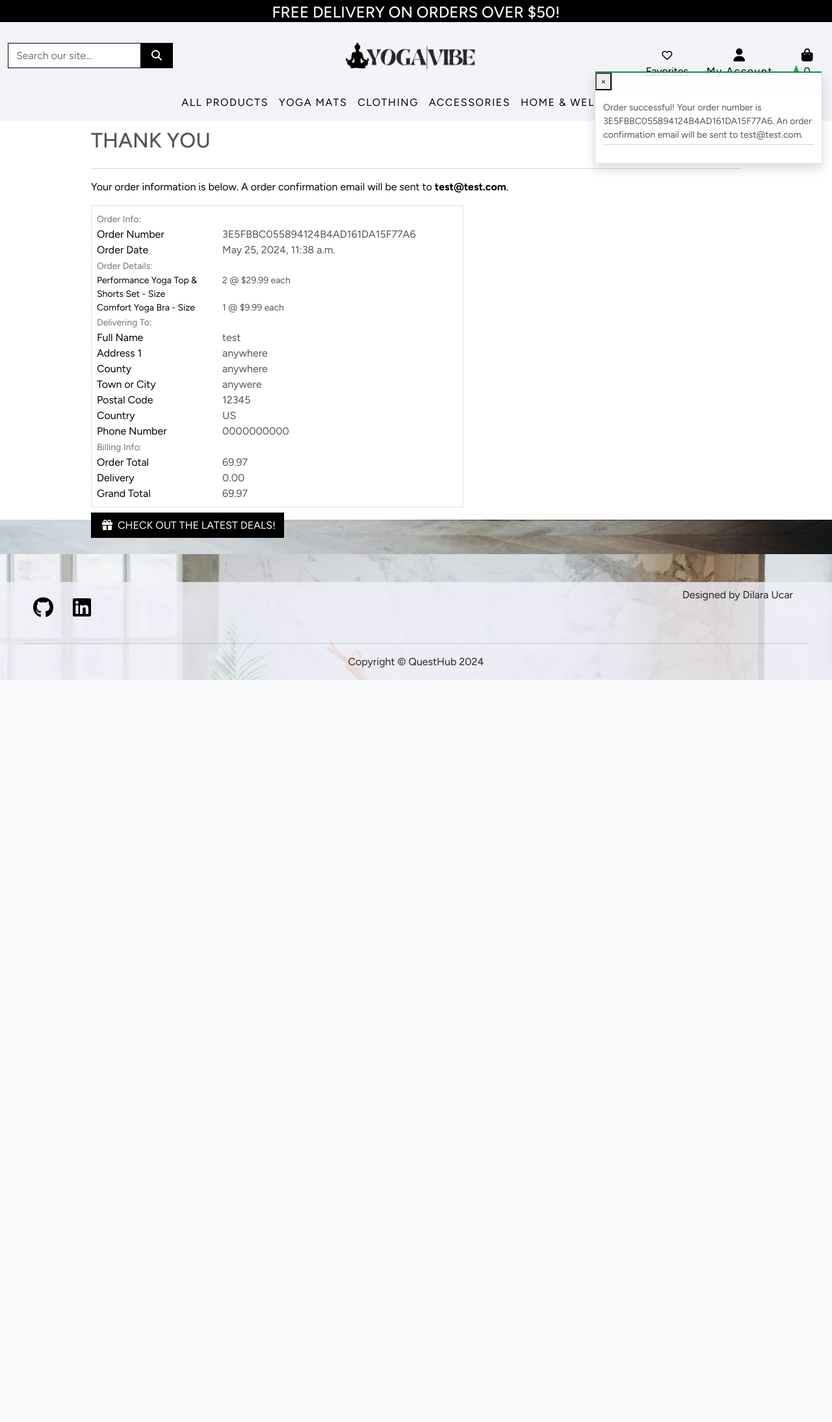
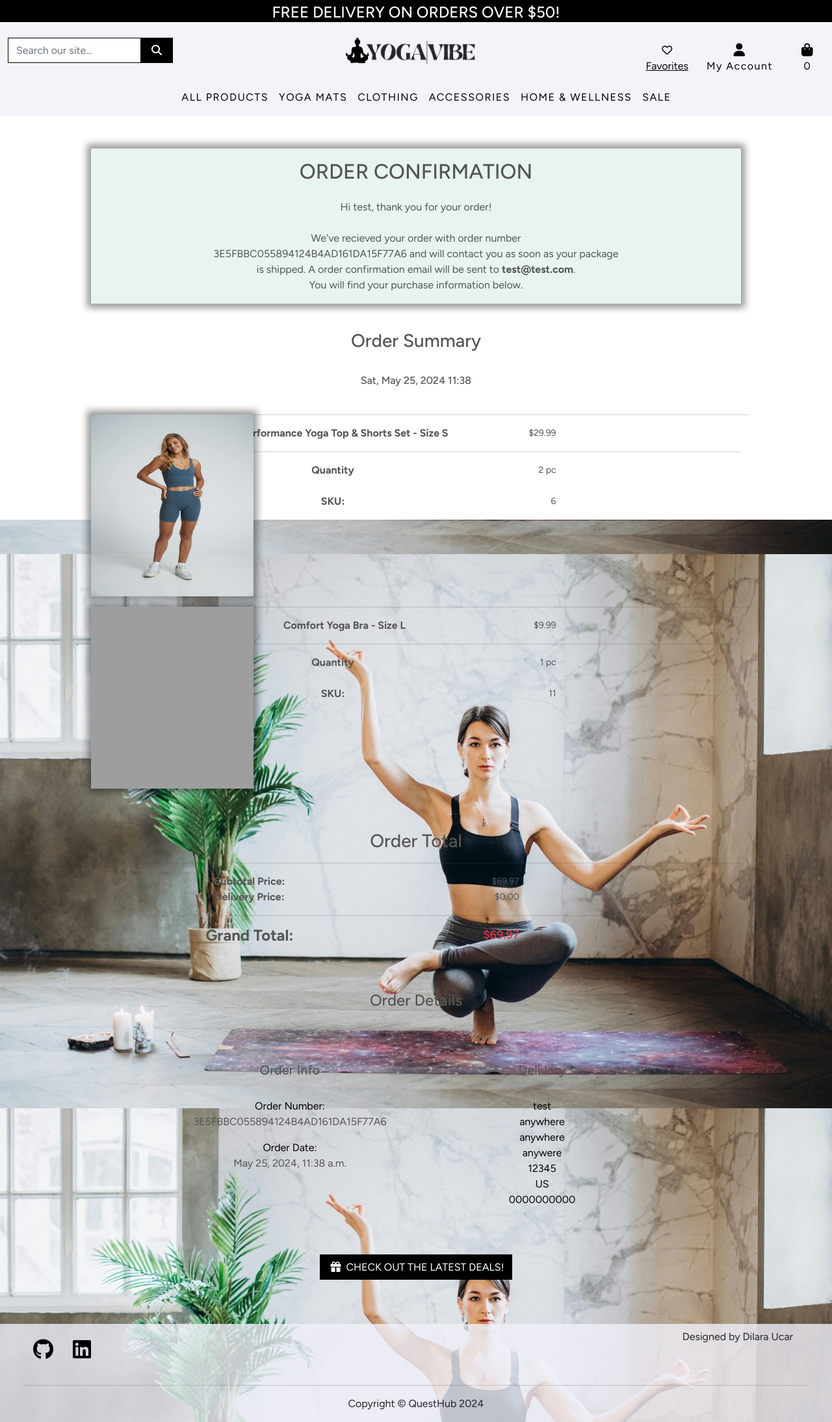
Before and after one commit to DilaraUcar/yoga_vibe_p5, a Django app: a page that uses checkout/templates/checkout/checkout_success.html in a window 1280 px wide. Shown: the whole page at 65% size. Before the commit the page ends 1047 px from the top, so only its background shows below. Run offline with Django 3.2, Linux system fonts and the light colour scheme; data comes from the database, SQL or seed files in the repository; parts of the project's set-up code (start-up, migrations or seed data) failed here and were passed over; some libraries are stand-ins or nearby versions; grey boxes are pictures that could not be loaded.

Commit message:
Customize checkout success page

```diff
--- a/checkout/models.py
+++ b/checkout/models.py
@@ -62,6 +62,9 @@ class Order(models.Model):
     def __str__(self):
         return self.order_number
 
+    def get_first_name(self):
+        return self.full_name.split(' ')[0]
+
 
 class OrderLineItem(models.Model):
     order = models.ForeignKey(Order, null=False, blank=False, on_delete=models.CASCADE, related_name='lineitems')
--- a/checkout/static/checkout/css/checkout.css
+++ b/checkout/static/checkout/css/checkout.css
@@ -1,3 +1,5 @@
+/*------------------------------------------------ Checkout page*/
+
 .StripeElement,
 .stripe-style-input {
   box-sizing: border-box;
@@ -70,3 +72,27 @@ select option[value=""] {
     margin: 0;
     height: 100%;
 }
+
+/*------------------------------------------------ Checkout Success Page */
+
+.order-confirmation-bg {
+    background-color: rgba(178, 217, 194, 0.3);
+}
+
+.fw-semibold {
+    font-weight: 500;
+}
+
+.custom-img-fluid{
+    height: 280px;
+    width: 250px;
+}
+
+.z-index {
+    z-index: 99;
+}
+
+.custom-fw-bold {
+    font-size: large;
+    font-weight: 600;
+}
--- a/checkout/templates/checkout/checkout_success.html
+++ b/checkout/templates/checkout/checkout_success.html
@@ -17,182 +17,172 @@
 <div class="overlay"></div>
 <div class="container">
     <div class="row">
-        <div class="col">
+        <div class="col pt-5 text-center">
+            <div class="order-confirmation-bg box-shadow">
                 <hr>
-            <h2 class="logo-font mb-4">Thank You</h2>
+                <h2 class="logo-font mb-4">Order Confirmation</h2>
+                <p>Hi {{ order.get_first_name }}, thank you for your order!
+                    <br>
+                    <br>
+                    We've recieved your order with order number
+                    <br>
+                    {{ order.order_number }} and will contact you as soon as your package
+                    <br>
+                    is shipped. A order confirmation email will be sent to
+                    <strong>{{ order.email }}</strong>.
+                    <br>
+                    You will find your purchase information below.
+                </p>
                 <hr>
-            <p class="text-black">Your order information is below. A order confirmation email will be sent to
-                <strong>{{ order.email }}</strong>.</p>
             </div>
-    </div>
-    <div class="row">
-        <div class="col-12 col-lg-7">
-            <div class="order-confirmation-wrapper p-2 border">
-                <div class="row">
-                    <div class="col">
-                        <small class="text-muted">Order Info:</small>
-                    </div>
-                </div>
-
-                <div class="row">
-                    <div class="col-12 col-md-4">
-                        <p class="mb-0 text-black font-weight-bold">Order Number</p>
-                    </div>
-                    <div class="col-12 col-md-8 text-md-right">
-                        <p class="mb-0">{{ order.order_number }}</p>
-                    </div>
-                </div>
-
-                <div class="row">
-                    <div class="col-12 col-md-4">
-                        <p class="mb-0 text-black font-weight-bold">Order Date</p>
-                    </div>
-                    <div class="col-12 col-md-8 text-md-right">
-                        <p class="mb-0">{{ order.date }}</p>
-                    </div>
-                </div>
-
-                <div class="row">
-                    <div class="col">
-                        <small class="text-muted">Order Details:</small>
-                    </div>
+            <div>
+                <br>
+                <h3>Order Summary</h3>
+                <br>
+                <p class="fw-semibold">{{ order_date|date:"D, M d, Y H:i" }}</p>
+                <br>
             </div>
 
             {% for item in order.lineitems.all %}
+            <div class="row mb-3">
+                <div class="col-12 col-md-2 z-index">
+                    <img src="{{ item.product.image1.url }}" alt="{{ item.product.name }}" class="custom-img-fluid box-shadow">
+                </div>
+                <div class="col-12 col-md-10">
                     <div class="row">
-                    <div class="col-12 col-md-4">
-                        <p class="small mb-0 text-black font-weight-bold">
-                            {{ item.product.name }}{% if item.product_size %} - Size
-                            {{ item.product.size|upper }}{% endif %}
+                        <hr>
+                        <div class="col-12">
+                            <div class="row align-items-center">
+                                <div class="ps-5 col-12 col-md-6">
+                                    <p class="fw-bold mb-0">
+                                        {{ item.product.name }}
+                                        {% if item.product_size %} - Size {{ item.product_size|upper }}{% endif %}
                                     </p>
                                 </div>
-                    <div class="col-12 col-md-8 text-md-right">
-                        <p class="small mb-0">{{ item.quantity }} @ ${{ item.product.price }} each</p>
+                                <div class="col-6 col-md-2 text-md-end">
+                                    <p class="small mb-0">${{ item.product.price }}</p>
                                 </div>
                             </div>
-                {% endfor %}
-
-                <div class="row">
-                    <div class="col">
-                        <small class="text-muted">Delivering To:</small>
+                            <hr>
+                            <div class="row align-items-center">
+                                <div class="col-12 col-md-6">
+                                    <p class="fw-bold mb-0">Quantity</p>
+                                </div>
+                                <div class="col-6 col-md-2 text-md-end">
+                                    <p class="small mb-0">{{ item.quantity }} pc</p>
                                 </div>
                             </div>
-
-                <div class="row">
-                    <div class="col-12 col-md-4">
-                        <p class="mb-0 text-black font-weight-bold">Full Name</p>
+                            <br>
+                            <div class="row align-items-center">
+                                <div class="col-12 col-md-6">
+                                    <p class="fw-bold mb-0">SKU:</p>
                                 </div>
-                    <div class="col-12 col-md-8 text-md-right">
-                        <p class="mb-0">{{ order.full_name }}</p>
+                                <div class="col-6 col-md-2 text-md-end">
+                                    <p class="small mb-0">{{ item.product.sku }}</p>
                                 </div>
-                </div>
-
-                <div class="row">
-                    <div class="col-12 col-md-4">
-                        <p class="mb-0 text-black font-weight-bold">Address 1</p>
-                    </div>
-                    <div class="col-12 col-md-8 text-md-right">
-                        <p class="mb-0">{{ order.street_address1 }}</p>
-                    </div>
-                </div>
-
-                {% if order.street_address2 %}
-                <div class="row">
-                    <div class="col-12 col-md-4">
-                        <p class="mb-0 text-black font-weight-bold">Address 2</p>
-                    </div>
-                    <div class="col-12 col-md-8 text-md-right">
-                        <p class="mb-0">{{ order.street_address2 }}</p>
-                    </div>
-                </div>
-                {% endif %}
-
-                {% if order.county %}
-                <div class="row">
-                    <div class="col-12 col-md-4">
-                        <p class="mb-0 text-black font-weight-bold">County</p>
-                    </div>
-                    <div class="col-12 col-md-8 text-md-right">
-                        <p class="mb-0">{{ order.county }}</p>
-                    </div>
-                </div>
-                {% endif %}
-
-                <div class="row">
-                    <div class="col-12 col-md-4">
-                        <p class="mb-0 text-black font-weight-bold">Town or City</p>
-                    </div>
-                    <div class="col-12 col-md-8 text-md-right">
-                        <p class="mb-0">{{ order.town_or_city }}</p>
-                    </div>
-                </div>
-
-                {% if order.postcode %}
-                <div class="row">
-                    <div class="col-12 col-md-4">
-                        <p class="mb-0 text-black font-weight-bold">Postal Code</p>
-                    </div>
-                    <div class="col-12 col-md-8 text-md-right">
-                        <p class="mb-0">{{ order.postcode }}</p>
-                    </div>
-                </div>
-                {% endif %}
-
-                <div class="row">
-                    <div class="col-12 col-md-4">
-                        <p class="mb-0 text-black font-weight-bold">Country</p>
-                    </div>
-                    <div class="col-12 col-md-8 text-md-right">
-                        <p class="mb-0">{{ order.country }}</p>
-                    </div>
-                </div>
-
-                <div class="row">
-                    <div class="col-12 col-md-4">
-                        <p class="mb-0 text-black font-weight-bold">Phone Number</p>
-                    </div>
-                    <div class="col-12 col-md-8 text-md-right">
-                        <p class="mb-0">{{ order.phone_number }}</p>
-                    </div>
-                </div>
-
-                <div class="row">
-                    <div class="col">
-                        <small class="text-muted">Billing Info:</small>
-                    </div>
-                </div>
-
-                <div class="row">
-                    <div class="col-12 col-md-4">
-                        <p class="mb-0 text-black font-weight-bold">Order Total</p>
-                    </div>
-                    <div class="col-12 col-md-8 text-md-right">
-                        <p class="mb-0">{{ order.order_total }}</p>
-                    </div>
-                </div>
-
-                <div class="row">
-                    <div class="col-12 col-md-4">
-                        <p class="mb-0 text-black font-weight-bold">Delivery</p>
-                    </div>
-                    <div class="col-12 col-md-8 text-md-right">
-                        <p class="mb-0">{{ order.delivery_cost }}</p>
-                    </div>
-                </div>
-
-                <div class="row">
-                    <div class="col-12 col-md-4">
-                        <p class="mb-0 text-black font-weight-bold">Grand Total</p>
-                    </div>
-                    <div class="col-12 col-md-8 text-md-right">
-                        <p class="mb-0">{{ order.grand_total }}</p>
+                                <br>
                             </div>
                         </div>
                     </div>
                 </div>
             </div>
+            {% endfor %}
+
+            <div>
+                <br>
+                <br>
+                <h3>Order Total</h3>
+                <hr>
+                <div class="row align-items-center">
+                    <div class="col-12 col-md-6">
+                        <p class="fw-bold mb-0">Subtotal Price:</p>
+                    </div>
+                    <div class="col-6 col-md-2 text-md-end">
+                        <p class="small mb-0">${{ order.order_total }}</p>
+                    </div>
+                </div>
+                <div class="row align-items-center">
+                    <div class="col-12 col-md-6">
+                        <p class="fw-bold mb-0">Delivery Price:</p>
+                    </div>
+                    <div class="col-6 col-md-2 text-md-end">
+                        <p class="small mb-0">${{ order.delivery_cost }}</p>
+                    </div>
+                </div>
+                <hr>
+                <div class="row align-items-center">
+                    <div class="col-12 col-md-6">
+                        <h4 class="fw-bold mb-0">Grand Total:</h4>
+                    </div>
+                    <div class="col-6 col-md-2 text-md-end">
+                        <p class="small mb-0 text-danger custom-fw-bold">${{ order.grand_total }}</p>
+                    </div>
+                </div>
+                <br>
+            </div>
+            <br>
+            <br>
+            <div class="container">
+                <h4>Order Details</h4>
+                <br>
+                <br>
+            </div>
+            <div class="container mt-4">
                 <div class="row">
-        <div class="col-12 col-lg-7 text-right">
+                    <div class="col-md-6">
+                        <div class="mb-3">
+                            <div>
+                                <h5 class="card-title">Order Info</h5>
+                                <br>
+                                <p class="card-text">
+                                    <span class="text-black">Order Number:</span>
+                                    <br>
+                                    {{ order.order_number }}
+                                </p>
+                                <p class="card-text">
+                                    <span class="text-black">Order Date:</span>
+                                    <br>
+                                    {{ order.date }}
+                                </p>
+                            </div>
+                        </div>
+                    </div>
+                    <div class="col-md-6">
+                        <div class="mb-3">
+                            <div>
+                                <h5 class="card-title">Delivery</h5>
+                                <br>
+                                <p class="card-text text-black">
+                                    {{ order.full_name }}
+                                    <br>
+                                    {{ order.street_address1 }}
+                                    {% if order.street_address2 %}
+                                    <br>
+                                    {{ order.street_address2 }}
+                                    {% endif %}
+                                    {% if order.county %}
+                                    <br>
+                                    {{ order.county }}
+                                    {% endif %}
+                                    <br>
+                                    {{ order.town_or_city }}
+                                    {% if order.postcode %}
+                                    <br>
+                                    {{ order.postcode }}
+                                    {% endif %}
+                                    <br>
+                                    {{ order.country }}
+                                    <br>
+                                    {{ order.phone_number }}
+                                </p>
+                            </div>
+                        </div>
+                    </div>
+                </div>
+                <br>
+                <br>
+                <div class="row justify-content-center">
+                    <div class="col-12 col-lg-7 d-flex justify-content-center">
                         {% if from_profile %}
                         <a href="{% url 'profile' %}" class="btn btn-black rounded-0 my-2">
                             <span class="icon mr-2">
@@ -210,5 +200,6 @@
                         {% endif %}
                     </div>
                 </div>
+
             </div>
             {% endblock %}
--- a/checkout/views.py
+++ b/checkout/views.py
@@ -124,6 +124,7 @@ def checkout(request):
             order_form = OrderForm()
 
     template = 'checkout/checkout.html'
+
     context = {
         'order_form': order_form,
         'stripe_public_key': stripe_public_key,
@@ -167,9 +168,6 @@ def checkout_success(request, order_number):
             if user_profile_form.is_valid():
                 user_profile_form.save()
 
-    messages.success(request, f'Order successful! \
-        Your order number is {order_number}. An order confirmation \
-        email will be sent to {order.email}.')
 
     if 'bag' in request.session:
         del request.session['bag']
@@ -177,6 +175,7 @@ def checkout_success(request, order_number):
     template = 'checkout/checkout_success.html'
     context = {
         'order': order,
+        'order_date': order.date,  # Add order date to context
     }
 
     return render(request, template, context)
--- a/products/templates/products/product_detail.html
+++ b/products/templates/products/product_detail.html
@@ -169,7 +169,7 @@
                 </div>
             </div>
             {% else %}
-            <p class="mt-4">Please <a href="{% url 'account_login' %}">log in</a> to add a review.</p>
+            <p class="text-center text-md-end">Please <a href="{% url 'account_login' %}">log in</a> to add a review.</p>
             {% endif %}
         </div>
         <div class="col-12 mt-4">
--- a/static/css/base.css
+++ b/static/css/base.css
@@ -102,6 +102,7 @@ footer {
 .custom-nav {
     background-color: rgba(241, 241, 249, 0.8);
     padding-bottom: 0;
+    padding-top: 0;
 }
 
 .bg-custom {
@@ -125,6 +126,10 @@ footer {
 .my-1-custom-band {
     margin-bottom: 0;
     margin-top: 5px;
+}
+
+.box-shadow {
+    box-shadow: 0 0 10px 6px rgba(0, 0, 0, 0.4);
 }
 
 /* Custom CSS for hover dropdown */
```
Lines whose indentation alone changed are shown as unchanged.
